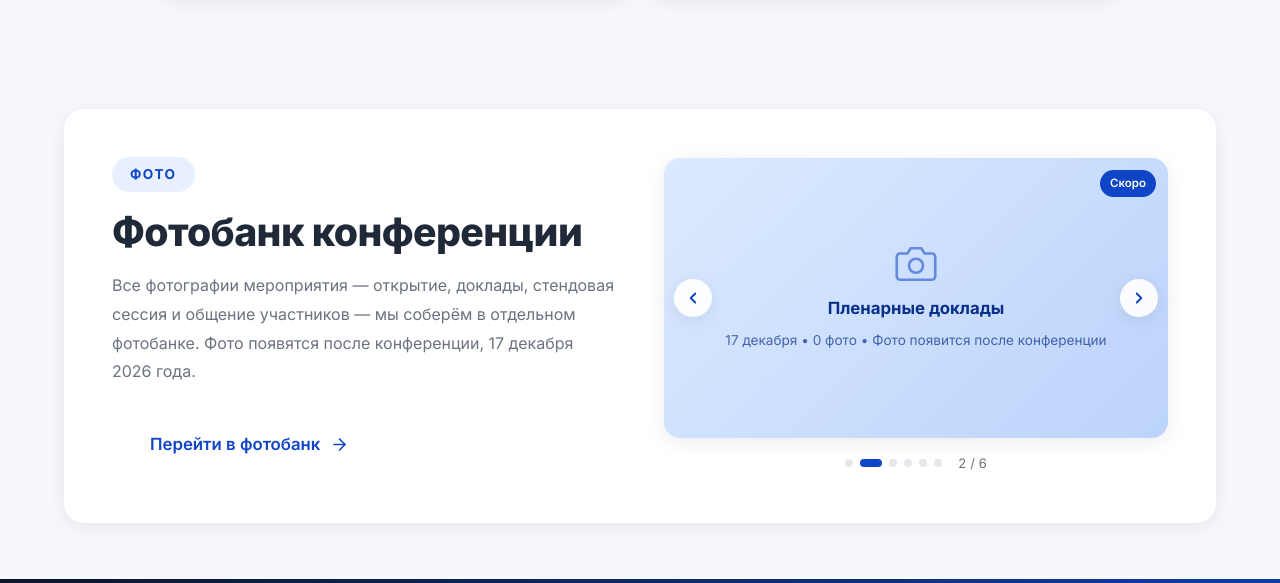
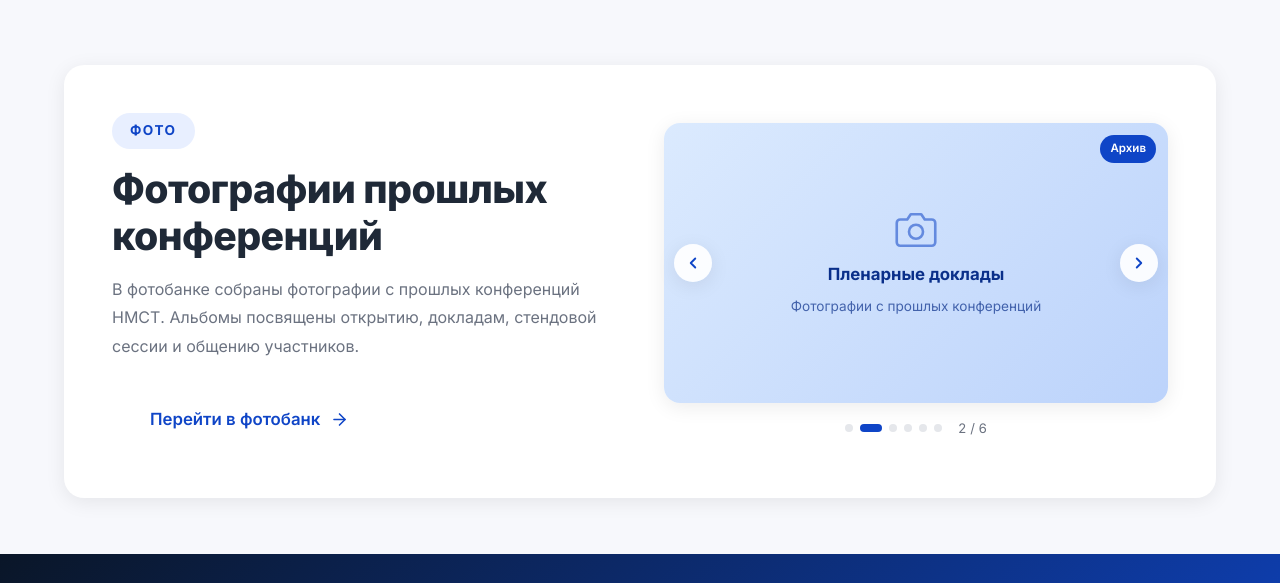
Before and after one commit to aleksandarsolovjev35-spec/Conf, a website: page index.html in a window 1280 px wide. Shown: the part 7627-8210 px from the top of the page. Drawn offline with Linux system fonts and the light colour scheme.

Commit message:
Уточнить описание фотобанка и убрать подпись партнёров
Co-authored-by: arena-agent <297053741+arena-agent@users.noreply.github.com>

```diff
--- a/index.html
+++ b/index.html
@@ -855,9 +855,6 @@
         <div class="section-header">
             <div class="section-tag">Партнёры</div>
             <h2 id="partners-heading">Партнёры и спонсоры</h2>
-            <p class="section-subtitle">
-                Официальные логотипы организаций-партнёров конференции.
-            </p>
         </div>
 
         <div class="partners-tier">
@@ -900,9 +897,7 @@
 
 <!-- ================================================================
      ФОТОБАНК — ПЕРЕХОД НА ОТДЕЛЬНУЮ СТРАНИЦУ
-     Кнопка и превью ведут на photos.html.
-     Миниатюры — заглушки: после конференции их можно заменить
-     на настоящие фото (<img src="images/photobank/...">).
+     Кнопка и превью ведут на photos.html, где размещён архив фотографий прошлых конференций.
 ================================================================ -->
 <section class="photobank-teaser-section" id="photobank" aria-labelledby="photobank-heading">
     <div class="container">
@@ -910,11 +905,10 @@
 
             <div class="photobank-teaser-text">
                 <div class="section-tag">Фото</div>
-                <h2 id="photobank-heading">Фотобанк конференции</h2>
+                <h2 id="photobank-heading">Фотографии прошлых конференций</h2>
                 <p>
-                    Все фотографии мероприятия — открытие, доклады, стендовая сессия
-                    и общение участников — мы соберём в отдельном фотобанке.
-                    Фото появятся после конференции, 17 декабря 2026 года.
+                    В фотобанке собраны фотографии с прошлых конференций НМСТ.
+                    Альбомы посвящены открытию, докладам, стендовой сессии и общению участников.
                 </p>
                 <a href="photos.html" class="btn btn-primary photobank-teaser-btn">
                     Перейти в фотобанк
@@ -932,38 +926,38 @@
                         <a href="photos.html#album/opening" class="photobank-slide" aria-label="Альбом «Торжественное открытие конференции» — перейти в фотобанк">
                             <svg width="42" height="42" viewBox="0 0 24 24" fill="none" stroke="currentColor" stroke-width="1.5" stroke-linecap="round" stroke-linejoin="round" aria-hidden="true"><path d="M23 19a2 2 0 0 1-2 2H3a2 2 0 0 1-2-2V8a2 2 0 0 1 2-2h4l2-3h6l2 3h4a2 2 0 0 1 2 2z"/><circle cx="12" cy="13" r="4"/></svg>
                             <strong>Торжественное открытие конференции</strong>
-                            <small>17 декабря • 0 фото • Фото появится после конференции</small>
-                            <span class="photobank-slide-badge">Скоро</span>
+                            <small>Фотографии с прошлых конференций</small>
+                            <span class="photobank-slide-badge">Архив</span>
                         </a>
                         <a href="photos.html#album/plenary" class="photobank-slide" aria-label="Альбом «Пленарные доклады» — перейти в фотобанк">
                             <svg width="42" height="42" viewBox="0 0 24 24" fill="none" stroke="currentColor" stroke-width="1.5" stroke-linecap="round" stroke-linejoin="round" aria-hidden="true"><path d="M23 19a2 2 0 0 1-2 2H3a2 2 0 0 1-2-2V8a2 2 0 0 1 2-2h4l2-3h6l2 3h4a2 2 0 0 1 2 2z"/><circle cx="12" cy="13" r="4"/></svg>
                             <strong>Пленарные доклады</strong>
-                            <small>17 декабря • 0 фото • Фото появится после конференции</small>
-                            <span class="photobank-slide-badge">Скоро</span>
+                            <small>Фотографии с прошлых конференций</small>
+                            <span class="photobank-slide-badge">Архив</span>
                         </a>
                         <a href="photos.html#album/sections" class="photobank-slide" aria-label="Альбом «Секционные доклады» — перейти в фотобанк">
                             <svg width="42" height="42" viewBox="0 0 24 24" fill="none" stroke="currentColor" stroke-width="1.5" stroke-linecap="round" stroke-linejoin="round" aria-hidden="true"><path d="M23 19a2 2 0 0 1-2 2H3a2 2 0 0 1-2-2V8a2 2 0 0 1 2-2h4l2-3h6l2 3h4a2 2 0 0 1 2 2z"/><circle cx="12" cy="13" r="4"/></svg>
                             <strong>Секционные доклады</strong>
-                            <small>17 декабря • 0 фото • Фото появится после конференции</small>
-                            <span class="photobank-slide-badge">Скоро</span>
+                            <small>Фотографии с прошлых конференций</small>
+                            <span class="photobank-slide-badge">Архив</span>
                         </a>
                         <a href="photos.html#album/poster" class="photobank-slide" aria-label="Альбом «Стендовая сессия и постерные доклады» — перейти в фотобанк">
                             <svg width="42" height="42" viewBox="0 0 24 24" fill="none" stroke="currentColor" stroke-width="1.5" stroke-linecap="round" stroke-linejoin="round" aria-hidden="true"><path d="M23 19a2 2 0 0 1-2 2H3a2 2 0 0 1-2-2V8a2 2 0 0 1 2-2h4l2-3h6l2 3h4a2 2 0 0 1 2 2z"/><circle cx="12" cy="13" r="4"/></svg>
                             <strong>Стендовая сессия и постерные доклады</strong>
-                            <small>17 декабря • 0 фото • Фото появится после конференции</small>
-                            <span class="photobank-slide-badge">Скоро</span>
+                            <small>Фотографии с прошлых конференций</small>
+                            <span class="photobank-slide-badge">Архив</span>
                         </a>
                         <a href="photos.html#album/guests" class="photobank-slide" aria-label="Альбом «Гости конференции и общение» — перейти в фотобанк">
                             <svg width="42" height="42" viewBox="0 0 24 24" fill="none" stroke="currentColor" stroke-width="1.5" stroke-linecap="round" stroke-linejoin="round" aria-hidden="true"><path d="M23 19a2 2 0 0 1-2 2H3a2 2 0 0 1-2-2V8a2 2 0 0 1 2-2h4l2-3h6l2 3h4a2 2 0 0 1 2 2z"/><circle cx="12" cy="13" r="4"/></svg>
                             <strong>Гости конференции и общение</strong>
-                            <small>17 декабря • 0 фото • Фото появится после конференции</small>
-                            <span class="photobank-slide-badge">Скоро</span>
+                            <small>Фотографии с прошлых конференций</small>
+                            <span class="photobank-slide-badge">Архив</span>
                         </a>
                         <a href="photos.html#album/closing" class="photobank-slide" aria-label="Альбом «Подведение итогов и закрытие конференции» — перейти в фотобанк">
                             <svg width="42" height="42" viewBox="0 0 24 24" fill="none" stroke="currentColor" stroke-width="1.5" stroke-linecap="round" stroke-linejoin="round" aria-hidden="true"><path d="M23 19a2 2 0 0 1-2 2H3a2 2 0 0 1-2-2V8a2 2 0 0 1 2-2h4l2-3h6l2 3h4a2 2 0 0 1 2 2z"/><circle cx="12" cy="13" r="4"/></svg>
                             <strong>Подведение итогов и закрытие конференции</strong>
-                            <small>17 декабря • 0 фото • Фото появится после конференции</small>
-                            <span class="photobank-slide-badge">Скоро</span>
+                            <small>Фотографии с прошлых конференций</small>
+                            <span class="photobank-slide-badge">Архив</span>
                         </a>
                     </div>
                 </div>
```
Also changed, not shown: photos.html (+10 -12 lines), tests/content.spec.js (+32 -11 lines).
